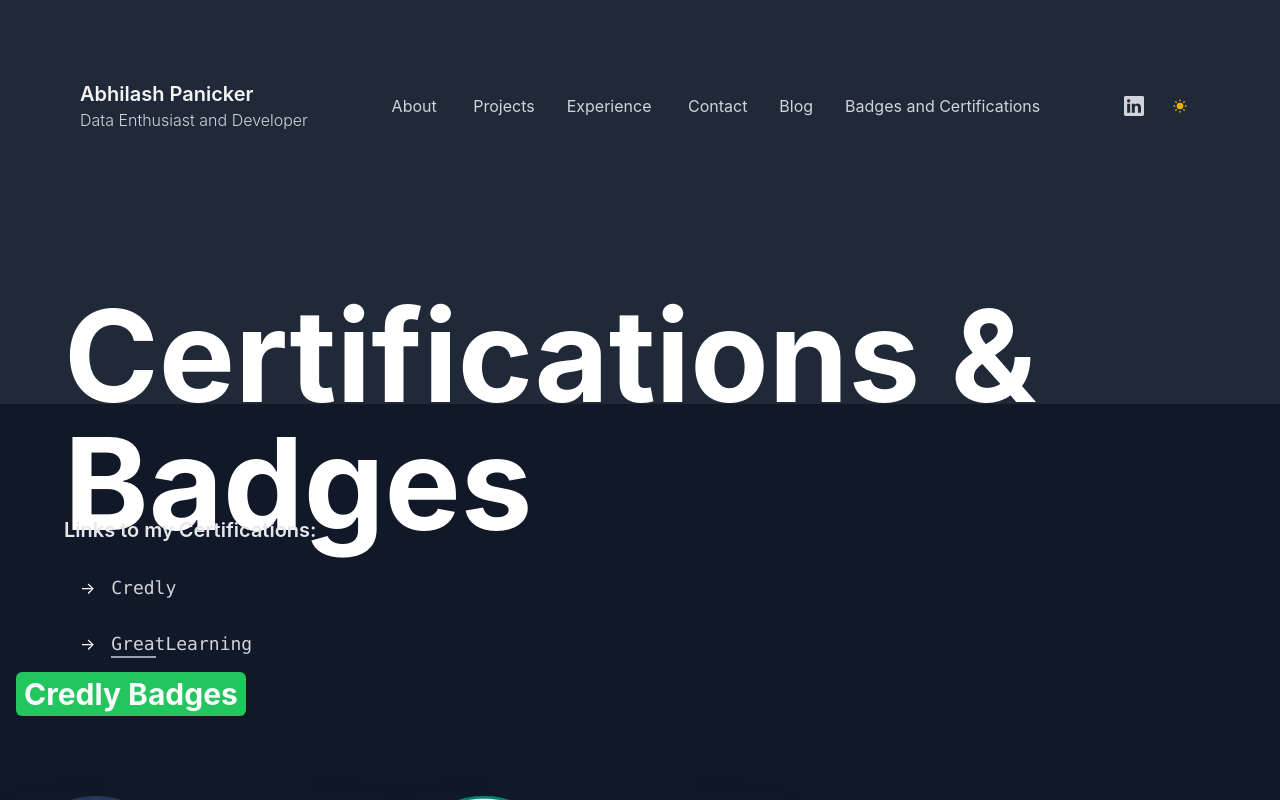
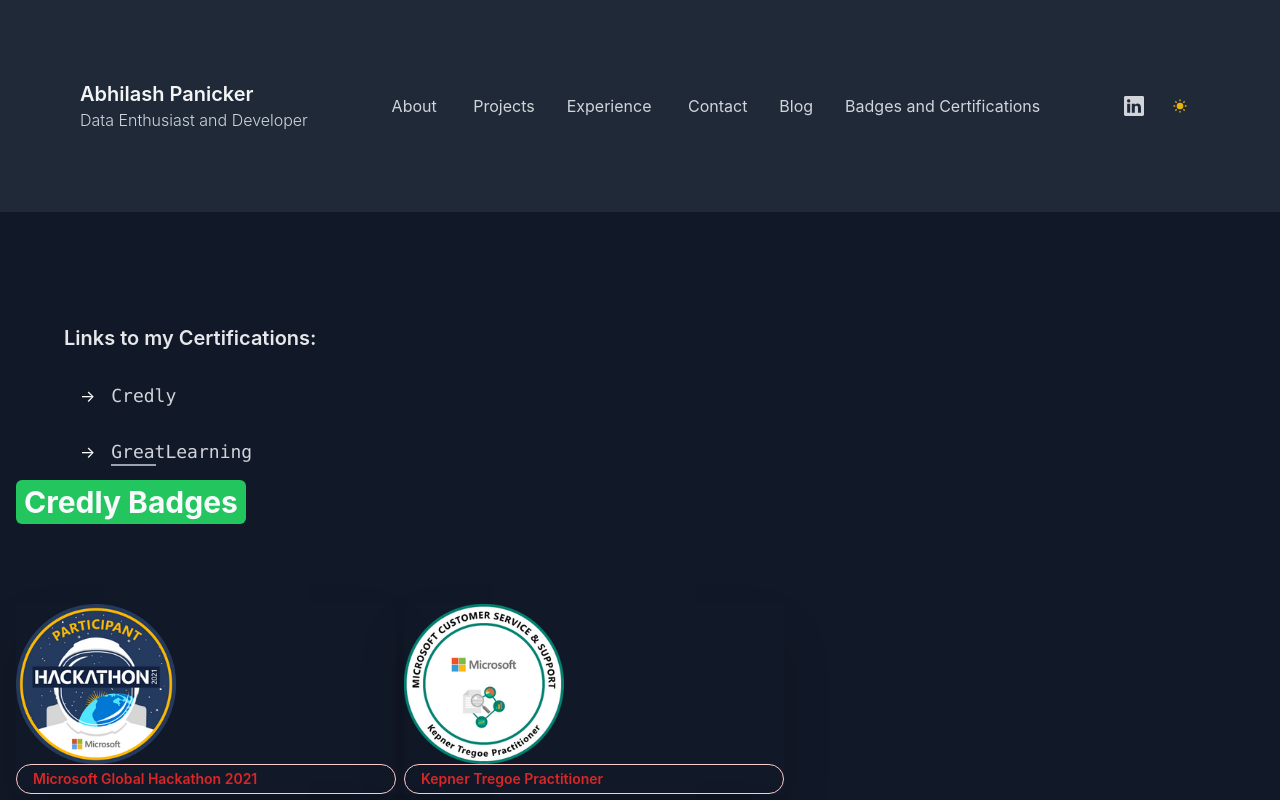
Before and after one commit to abpanic/Dbugr-on-vercel, a Next.js app: page /badgescert in a window 1280 px wide. Shown: the top 800 px of the page. Built offline with nearby package versions, Linux system fonts and the light colour scheme.

Commit message:
Update BadgesCert.tsx

```diff
--- a/components/BadgesCert.tsx
+++ b/components/BadgesCert.tsx
@@ -5,11 +5,7 @@
 export default function BadgesCert() {
   return (
     <section className="bg-white dark:bg-gray-800">
-      <div className="max-w-6xl mx-auto h-48 bg-white dark:bg-gray-800">
-        <h3 className=" text-5xl md:text-9xl font-bold py-20 text-center md:text-left">
-          Certifications & Badges
-        </h3>
-      </div>
+
       <div className="bg-[#F1F1F1] dark:bg-gray-900 px-4">
         <div className="pt-20 grid grid-cols-1 md:grid-cols-3 max-w-6xl mx-auto gap-y-20 gap-x-20">
           {/* Social Buttons */}
@@ -79,7 +75,7 @@
     <a href="https://credly.com/badges/" className="w-full block shadow-2xl">
 
       <div className="relative overflow-hidden">
-        <div className="h-50 object-cover">
+        <div className="h-50 w-50 object-cover">
           <img
             src={image}
             alt={name}
```
